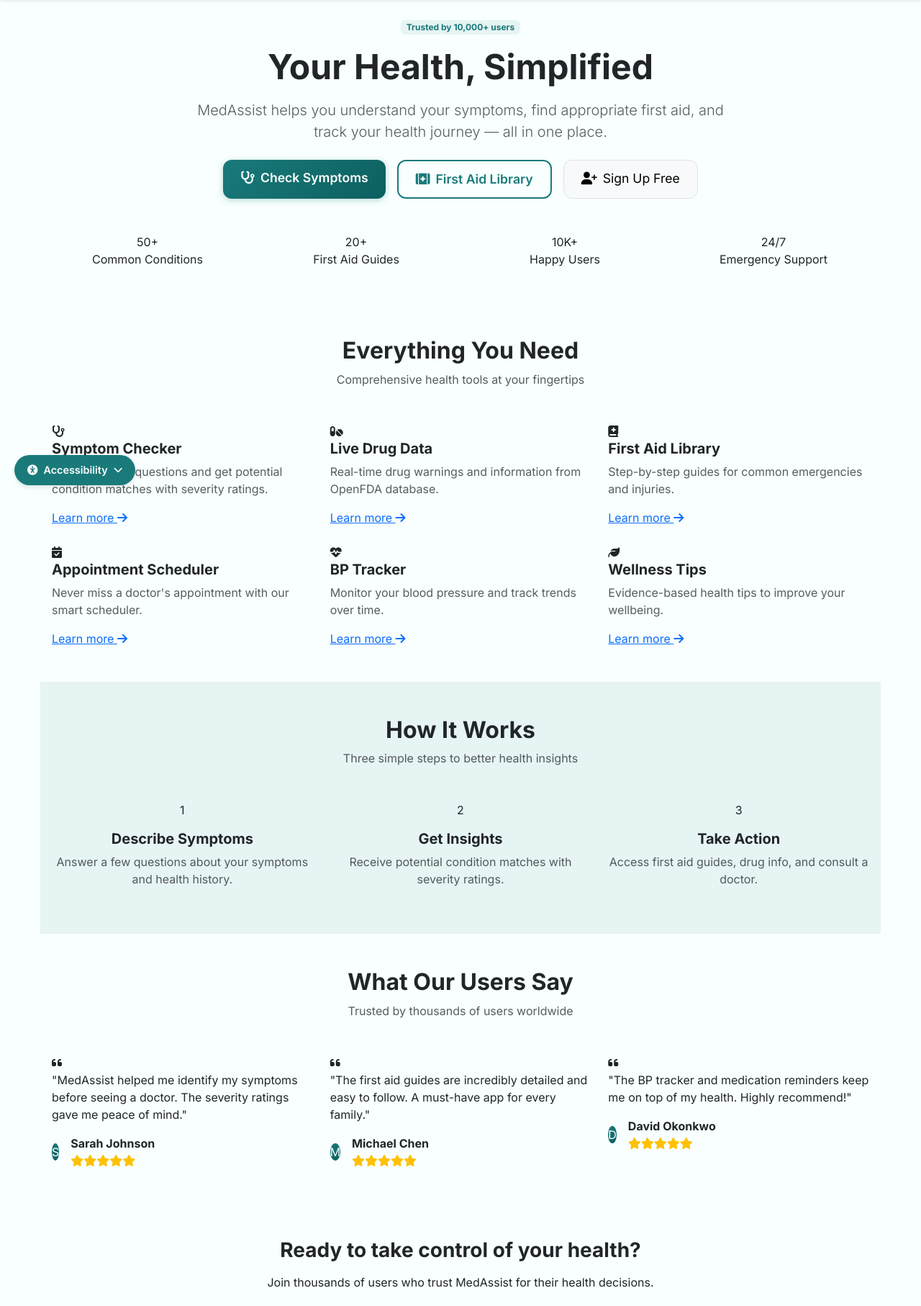
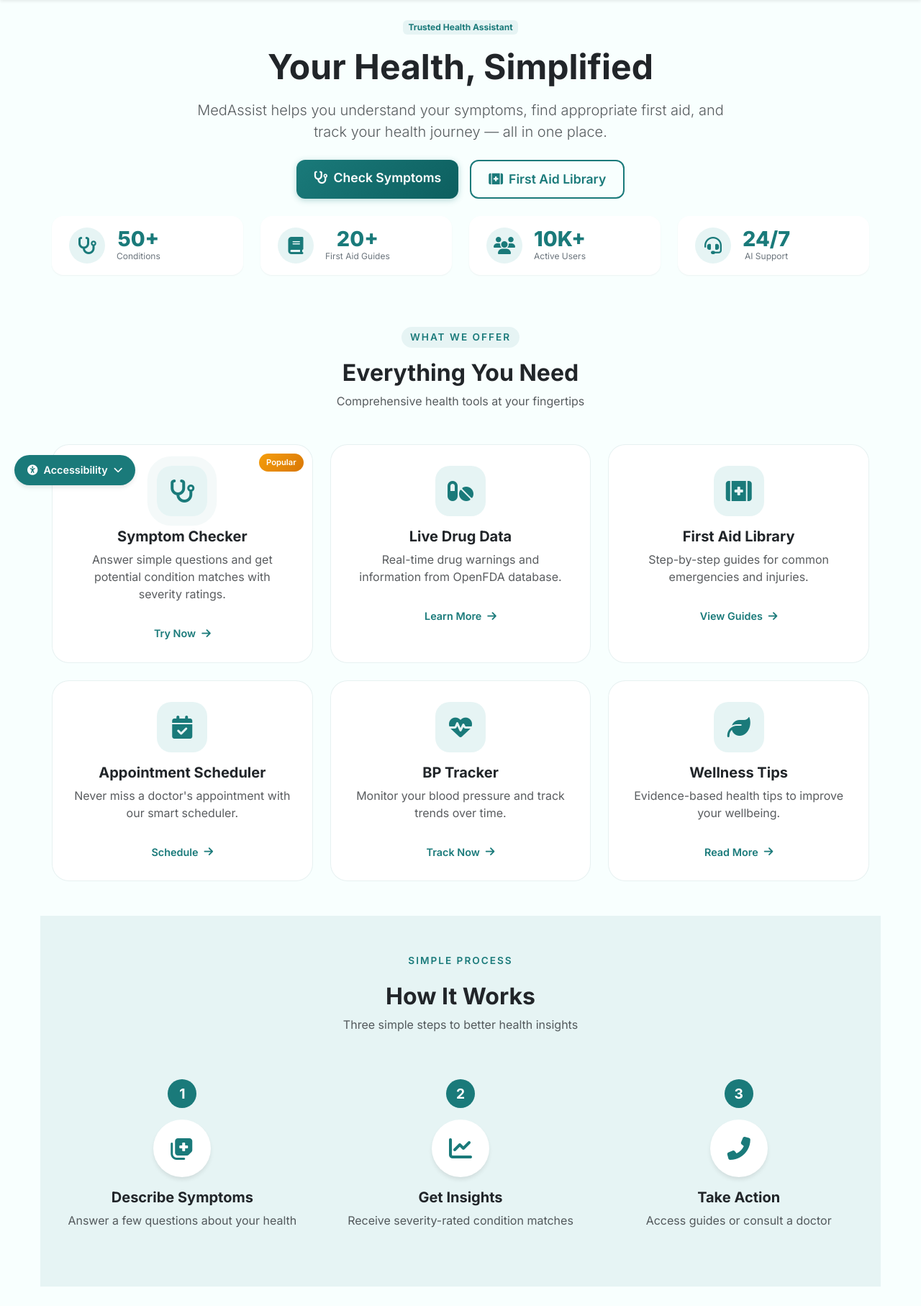
Before and after one commit to winstone-1/med-assist, a Flask app: page / in a window 1280 px wide. Shown: the part 106-1920 px from the top of the page at 72% size. Run offline with Flask 3, Linux system fonts and the light colour scheme; some libraries are stand-ins or nearby versions.

Commit message:
feat: enhance UI with redesigned feature cards, improved stats section, and new section headers

```diff
--- a/static/css/style.css
+++ b/static/css/style.css
@@ -895,3 +895,274 @@
   background: var(--teal-dark);
   color: white;
 }
+/* Section Header */
+.section-header {
+  margin-bottom: 3rem;
+}
+
+.section-subtitle {
+  display: inline-block;
+  font-size: 0.85rem;
+  font-weight: 600;
+  text-transform: uppercase;
+  letter-spacing: 2px;
+  color: var(--teal);
+  background: var(--teal-light);
+  padding: 4px 12px;
+  border-radius: 30px;
+  margin-bottom: 1rem;
+}
+
+/* Enhanced Feature Cards */
+.feature-card-enhanced {
+  background: white;
+  border-radius: 24px;
+  padding: 1.8rem;
+  text-align: center;
+  transition: all 0.3s ease;
+  border: 1px solid rgba(26, 122, 122, 0.1);
+  position: relative;
+  overflow: hidden;
+  height: 100%;
+}
+
+.feature-card-enhanced:hover {
+  transform: translateY(-8px);
+  box-shadow: 0 20px 30px -12px rgba(0, 0, 0, 0.15);
+  border-color: var(--teal);
+}
+
+.feature-card-badge {
+  position: absolute;
+  top: 12px;
+  right: 12px;
+  font-size: 0.7rem;
+  padding: 4px 10px;
+  border-radius: 20px;
+  background: linear-gradient(135deg, #F59E0B, #D97706);
+  color: white;
+  font-weight: 600;
+}
+
+.feature-icon-lg {
+  width: 70px;
+  height: 70px;
+  background: linear-gradient(135deg, var(--teal-light), #E6F4F4);
+  border-radius: 20px;
+  display: flex;
+  align-items: center;
+  justify-content: center;
+  margin: 0 auto;
+  transition: all 0.3s ease;
+}
+
+.feature-icon-lg i {
+  font-size: 2rem;
+  color: var(--teal);
+}
+
+.feature-card-enhanced:hover .feature-icon-lg {
+  background: linear-gradient(135deg, var(--teal), var(--teal-dark));
+}
+
+.feature-card-enhanced:hover .feature-icon-lg i {
+  color: white;
+}
+
+.feature-link {
+  display: inline-flex;
+  align-items: center;
+  gap: 4px;
+  color: var(--teal);
+  text-decoration: none;
+  font-weight: 600;
+  font-size: 0.9rem;
+  margin-top: 1rem;
+  transition: gap 0.3s ease;
+}
+
+.feature-link:hover {
+  gap: 8px;
+  color: var(--teal-dark);
+}
+
+/* Pulse Animation */
+.pulse-icon {
+  animation: pulse 2s infinite;
+}
+
+@keyframes pulse {
+  0%, 100% {
+    box-shadow: 0 0 0 0 rgba(26, 122, 122, 0.4);
+  }
+  50% {
+    box-shadow: 0 0 0 15px rgba(26, 122, 122, 0);
+  }
+}
+
+/* Horizontal Stat Cards */
+.stat-card-horizontal {
+  display: flex;
+  align-items: center;
+  gap: 1rem;
+  background: white;
+  padding: 1rem 1.5rem;
+  border-radius: 16px;
+  box-shadow: var(--shadow-sm);
+  transition: all 0.3s ease;
+}
+
+.stat-card-horizontal:hover {
+  transform: translateY(-3px);
+  box-shadow: var(--shadow-md);
+}
+
+.stat-icon-circle {
+  width: 50px;
+  height: 50px;
+  background: var(--teal-light);
+  border-radius: 50%;
+  display: flex;
+  align-items: center;
+  justify-content: center;
+}
+
+.stat-icon-circle i {
+  font-size: 1.5rem;
+  color: var(--teal);
+}
+
+.stat-number {
+  font-size: 1.8rem;
+  font-weight: 800;
+  color: var(--teal);
+  line-height: 1;
+}
+
+.stat-label {
+  font-size: 0.75rem;
+  color: var(--gray-600);
+}
+
+/* Step Cards */
+.step-card {
+  text-align: center;
+  padding: 1rem;
+}
+
+.step-number-circle {
+  width: 40px;
+  height: 40px;
+  background: var(--teal);
+  color: white;
+  border-radius: 50%;
+  display: flex;
+  align-items: center;
+  justify-content: center;
+  font-weight: bold;
+  font-size: 1.2rem;
+  margin: 0 auto 1rem;
+}
+
+.step-icon {
+  width: 80px;
+  height: 80px;
+  background: white;
+  border-radius: 50%;
+  display: flex;
+  align-items: center;
+  justify-content: center;
+  margin: 0 auto;
+  box-shadow: var(--shadow-md);
+}
+
+.step-icon i {
+  font-size: 2rem;
+  color: var(--teal);
+}
+
+/* CTA Card */
+.cta-card {
+  background: linear-gradient(135deg, var(--teal), var(--teal-dark));
+  border-radius: 30px;
+  padding: 3rem 2rem;
+  color: white;
+}
+
+.cta-icon i {
+  color: rgba(255, 255, 255, 0.3);
+}
+
+.cta-card .btn-light {
+  background: white;
+  color: var(--teal);
+  border: none;
+  box-shadow: 0 4px 15px rgba(0, 0, 0, 0.1);
+}
+
+.cta-card .btn-light:hover {
+  transform: translateY(-2px);
+  background: white;
+}
+
+/* Severity Legend Card */
+.severity-legend-card {
+  background: white;
+  border-radius: 20px;
+  padding: 1.5rem;
+  box-shadow: var(--shadow-sm);
+  border: 1px solid var(--gray-200);
+}
+
+.severity-badge-lg {
+  display: inline-flex;
+  align-items: center;
+  gap: 8px;
+  padding: 8px 18px;
+  border-radius: 40px;
+  font-size: 0.85rem;
+  font-weight: 600;
+}
+
+.severity-badge-lg[data-severity="low"] {
+  background: #10B98120;
+  color: #10B981;
+  border: 1px solid #10B981;
+}
+
+.severity-badge-lg[data-severity="moderate"] {
+  background: #F59E0B20;
+  color: #F59E0B;
+  border: 1px solid #F59E0B;
+}
+
+.severity-badge-lg[data-severity="urgent"] {
+  background: #F9731620;
+  color: #F97316;
+  border: 1px solid #F97316;
+}
+
+.severity-badge-lg[data-severity="emergency"] {
+  background: #EF444420;
+  color: #EF4444;
+  border: 1px solid #EF4444;
+}
+
+/* Dark theme support */
+[data-theme="dark"] .feature-card-enhanced {
+  background: #2a2a3e;
+  border-color: #3a3a4e;
+}
+
+[data-theme="dark"] .stat-card-horizontal {
+  background: #2a2a3e;
+}
+
+[data-theme="dark"] .severity-legend-card {
+  background: #2a2a3e;
+  border-color: #3a3a4e;
+}
+
+[data-theme="dark"] .step-icon {
+  background: #2a2a3e;
+}
--- a/templates/index.html
+++ b/templates/index.html
@@ -8,7 +8,7 @@
     <div class="row justify-content-center">
       <div class="col-lg-8">
         <div class="hero-badge mb-3">
-          <span class="badge bg-teal-light text-teal">Trusted by 10,000+ users</span>
+          <span class="badge bg-teal-light text-teal">Trusted Health Assistant</span>
         </div>
         <h1 class="display-4 fw-bold mb-3">
           Your Health,
@@ -25,11 +25,6 @@
           <a href="{{ url_for('firstaid_list') }}" class="btn btn-outline-teal btn-lg px-4">
             <i class="fa-solid fa-kit-medical me-2"></i>First Aid Library
           </a>
-          {% if not current_user.is_authenticated %}
-          <a href="{{ url_for('register') }}" class="btn btn-light btn-lg px-4 border">
-            <i class="fa-solid fa-user-plus me-2"></i>Sign Up Free
-          </a>
-          {% endif %}
         </div>
       </div>
     </div>
@@ -37,103 +32,149 @@
 </section>
 
 <!-- Stats Section -->
-<section class="stats-section py-5">
+<section class="stats-section py-4">
   <div class="container">
     <div class="row text-center g-4">
       <div class="col-md-3 col-6">
-        <div class="stat-card-modern">
-          <div class="stat-number">50+</div>
-          <div class="stat-label">Common Conditions</div>
+        <div class="stat-card-horizontal">
+          <div class="stat-icon-circle">
+            <i class="fa-solid fa-stethoscope"></i>
+          </div>
+          <div>
+            <div class="stat-number">50+</div>
+            <div class="stat-label">Conditions</div>
+          </div>
         </div>
       </div>
       <div class="col-md-3 col-6">
-        <div class="stat-card-modern">
-          <div class="stat-number">20+</div>
-          <div class="stat-label">First Aid Guides</div>
+        <div class="stat-card-horizontal">
+          <div class="stat-icon-circle">
+            <i class="fa-solid fa-book"></i>
+          </div>
+          <div>
+            <div class="stat-number">20+</div>
+            <div class="stat-label">First Aid Guides</div>
+          </div>
         </div>
       </div>
       <div class="col-md-3 col-6">
-        <div class="stat-card-modern">
-          <div class="stat-number">10K+</div>
-          <div class="stat-label">Happy Users</div>
+        <div class="stat-card-horizontal">
+          <div class="stat-icon-circle">
+            <i class="fa-solid fa-users"></i>
+          </div>
+          <div>
+            <div class="stat-number">10K+</div>
+            <div class="stat-label">Active Users</div>
+          </div>
         </div>
       </div>
       <div class="col-md-3 col-6">
-        <div class="stat-card-modern">
-          <div class="stat-number">24/7</div>
-          <div class="stat-label">Emergency Support</div>
+        <div class="stat-card-horizontal">
+          <div class="stat-icon-circle">
+            <i class="fa-solid fa-headset"></i>
+          </div>
+          <div>
+            <div class="stat-number">24/7</div>
+            <div class="stat-label">AI Support</div>
+          </div>
         </div>
       </div>
     </div>
   </div>
 </section>
 
-<!-- Features Section -->
+<!-- Features Section - Redesigned -->
 <section class="features-section py-5">
   <div class="container">
-    <div class="text-center mb-5">
+    <div class="section-header text-center mb-5">
+      <span class="section-subtitle">What We Offer</span>
       <h2 class="fw-bold">Everything You Need</h2>
       <p class="text-muted">Comprehensive health tools at your fingertips</p>
     </div>
+
     <div class="row g-4">
+      <!-- Feature 1 - Symptom Checker -->
       <div class="col-lg-4 col-md-6">
-        <div class="feature-card-modern h-100">
-          <div class="feature-icon-lg">
+        <div class="feature-card-enhanced">
+          <div class="feature-card-badge emergency-badge">Popular</div>
+          <div class="feature-icon-lg pulse-icon">
             <i class="fa-solid fa-stethoscope"></i>
           </div>
-          <h5 class="fw-bold">Symptom Checker</h5>
+          <h5 class="fw-bold mt-3">Symptom Checker</h5>
           <p class="text-muted">Answer simple questions and get potential condition matches with severity ratings.</p>
-          <a href="{{ url_for('symptom_form') }}" class="btn-link">Learn more <i class="fa-solid fa-arrow-right"></i></a>
+          <a href="{{ url_for('symptom_form') }}" class="feature-link">
+            Try Now <i class="fa-solid fa-arrow-right ms-1"></i>
+          </a>
         </div>
       </div>
+
+      <!-- Feature 2 - Live Drug Data -->
       <div class="col-lg-4 col-md-6">
-        <div class="feature-card-modern h-100">
+        <div class="feature-card-enhanced">
           <div class="feature-icon-lg">
             <i class="fa-solid fa-pills"></i>
           </div>
-          <h5 class="fw-bold">Live Drug Data</h5>
+          <h5 class="fw-bold mt-3">Live Drug Data</h5>
           <p class="text-muted">Real-time drug warnings and information from OpenFDA database.</p>
-          <a href="{{ url_for('symptom_form') }}" class="btn-link">Learn more <i class="fa-solid fa-arrow-right"></i></a>
+          <a href="{{ url_for('symptom_form') }}" class="feature-link">
+            Learn More <i class="fa-solid fa-arrow-right ms-1"></i>
+          </a>
         </div>
       </div>
+
+      <!-- Feature 3 - First Aid Library -->
       <div class="col-lg-4 col-md-6">
-        <div class="feature-card-modern h-100">
+        <div class="feature-card-enhanced">
           <div class="feature-icon-lg">
-            <i class="fa-solid fa-book-medical"></i>
+            <i class="fa-solid fa-kit-medical"></i>
           </div>
-          <h5 class="fw-bold">First Aid Library</h5>
+          <h5 class="fw-bold mt-3">First Aid Library</h5>
           <p class="text-muted">Step-by-step guides for common emergencies and injuries.</p>
-          <a href="{{ url_for('firstaid_list') }}" class="btn-link">Learn more <i class="fa-solid fa-arrow-right"></i></a>
+          <a href="{{ url_for('firstaid_list') }}" class="feature-link">
+            View Guides <i class="fa-solid fa-arrow-right ms-1"></i>
+          </a>
         </div>
       </div>
+
+      <!-- Feature 4 - Appointment Scheduler -->
       <div class="col-lg-4 col-md-6">
-        <div class="feature-card-modern h-100">
+        <div class="feature-card-enhanced">
           <div class="feature-icon-lg">
             <i class="fa-solid fa-calendar-check"></i>
           </div>
-          <h5 class="fw-bold">Appointment Scheduler</h5>
+          <h5 class="fw-bold mt-3">Appointment Scheduler</h5>
           <p class="text-muted">Never miss a doctor's appointment with our smart scheduler.</p>
-          <a href="{{ url_for('appointments') }}" class="btn-link">Learn more <i class="fa-solid fa-arrow-right"></i></a>
+          <a href="{{ url_for('appointments') }}" class="feature-link">
+            Schedule <i class="fa-solid fa-arrow-right ms-1"></i>
+          </a>
         </div>
       </div>
+
+      <!-- Feature 5 - BP Tracker -->
       <div class="col-lg-4 col-md-6">
-        <div class="feature-card-modern h-100">
+        <div class="feature-card-enhanced">
           <div class="feature-icon-lg">
             <i class="fa-solid fa-heartbeat"></i>
           </div>
-          <h5 class="fw-bold">BP Tracker</h5>
+          <h5 class="fw-bold mt-3">BP Tracker</h5>
           <p class="text-muted">Monitor your blood pressure and track trends over time.</p>
-          <a href="{{ url_for('bp_tracker') }}" class="btn-link">Learn more <i class="fa-solid fa-arrow-right"></i></a>
+          <a href="{{ url_for('bp_tracker') }}" class="feature-link">
+            Track Now <i class="fa-solid fa-arrow-right ms-1"></i>
+          </a>
         </div>
       </div>
+
+      <!-- Feature 6 - Wellness Tips -->
       <div class="col-lg-4 col-md-6">
-        <div class="feature-card-modern h-100">
+        <div class="feature-card-enhanced">
           <div class="feature-icon-lg">
             <i class="fa-solid fa-leaf"></i>
           </div>
-          <h5 class="fw-bold">Wellness Tips</h5>
+          <h5 class="fw-bold mt-3">Wellness Tips</h5>
           <p class="text-muted">Evidence-based health tips to improve your wellbeing.</p>
-          <a href="{{ url_for('wellness') }}" class="btn-link">Learn more <i class="fa-solid fa-arrow-right"></i></a>
+          <a href="{{ url_for('wellness') }}" class="feature-link">
+            Read More <i class="fa-solid fa-arrow-right ms-1"></i>
+          </a>
         </div>
       </div>
     </div>
@@ -143,75 +184,40 @@
 <!-- How It Works -->
 <section class="how-it-works py-5 bg-teal-light">
   <div class="container">
-    <div class="text-center mb-5">
+    <div class="section-header text-center mb-5">
+      <span class="section-subtitle">Simple Process</span>
       <h2 class="fw-bold">How It Works</h2>
       <p class="text-muted">Three simple steps to better health insights</p>
     </div>
     <div class="row text-center g-4">
       <div class="col-md-4">
-        <div class="step-circle mx-auto">1</div>
-        <h5 class="fw-bold mt-3">Describe Symptoms</h5>
-        <p class="text-muted">Answer a few questions about your symptoms and health history.</p>
-      </div>
-      <div class="col-md-4">
-        <div class="step-circle mx-auto">2</div>
-        <h5 class="fw-bold mt-3">Get Insights</h5>
-        <p class="text-muted">Receive potential condition matches with severity ratings.</p>
-      </div>
-      <div class="col-md-4">
-        <div class="step-circle mx-auto">3</div>
-        <h5 class="fw-bold mt-3">Take Action</h5>
-        <p class="text-muted">Access first aid guides, drug info, and consult a doctor.</p>
-      </div>
-    </div>
-  </div>
-</section>
-
-<!-- Testimonials -->
-<section class="testimonials py-5">
-  <div class="container">
-    <div class="text-center mb-5">
-      <h2 class="fw-bold">What Our Users Say</h2>
-      <p class="text-muted">Trusted by thousands of users worldwide</p>
-    </div>
-    <div class="row g-4">
-      <div class="col-md-4">
-        <div class="testimonial-card">
-          <i class="fa-solid fa-quote-left quote-icon"></i>
-          <p class="mb-3">"MedAssist helped me identify my symptoms before seeing a doctor. The severity ratings gave me peace of mind."</p>
-          <div class="d-flex align-items-center">
-            <div class="testimonial-avatar bg-teal text-white rounded-circle me-3">S</div>
-            <div>
-              <strong>Sarah Johnson</strong>
-              <div class="stars"><i class="fa-solid fa-star text-warning"></i><i class="fa-solid fa-star text-warning"></i><i class="fa-solid fa-star text-warning"></i><i class="fa-solid fa-star text-warning"></i><i class="fa-solid fa-star text-warning"></i></div>
-            </div>
+        <div class="step-card">
+          <div class="step-number-circle">1</div>
+          <div class="step-icon">
+            <i class="fa-solid fa-notes-medical"></i>
           </div>
+          <h5 class="fw-bold mt-3">Describe Symptoms</h5>
+          <p class="text-muted">Answer a few questions about your health</p>
         </div>
       </div>
       <div class="col-md-4">
-        <div class="testimonial-card">
-          <i class="fa-solid fa-quote-left quote-icon"></i>
-          <p class="mb-3">"The first aid guides are incredibly detailed and easy to follow. A must-have app for every family."</p>
-          <div class="d-flex align-items-center">
-            <div class="testimonial-avatar bg-teal text-white rounded-circle me-3">M</div>
-            <div>
-              <strong>Michael Chen</strong>
-              <div class="stars"><i class="fa-solid fa-star text-warning"></i><i class="fa-solid fa-star text-warning"></i><i class="fa-solid fa-star text-warning"></i><i class="fa-solid fa-star text-warning"></i><i class="fa-solid fa-star text-warning"></i></div>
-            </div>
+        <div class="step-card">
+          <div class="step-number-circle">2</div>
+          <div class="step-icon">
+            <i class="fa-solid fa-chart-line"></i>
           </div>
+          <h5 class="fw-bold mt-3">Get Insights</h5>
+          <p class="text-muted">Receive severity-rated condition matches</p>
         </div>
       </div>
       <div class="col-md-4">
-        <div class="testimonial-card">
-          <i class="fa-solid fa-quote-left quote-icon"></i>
-          <p class="mb-3">"The BP tracker and medication reminders keep me on top of my health. Highly recommend!"</p>
-          <div class="d-flex align-items-center">
-            <div class="testimonial-avatar bg-teal text-white rounded-circle me-3">D</div>
-            <div>
-              <strong>David Okonkwo</strong>
-              <div class="stars"><i class="fa-solid fa-star text-warning"></i><i class="fa-solid fa-star text-warning"></i><i class="fa-solid fa-star text-warning"></i><i class="fa-solid fa-star text-warning"></i><i class="fa-solid fa-star text-warning"></i></div>
-            </div>
+        <div class="step-card">
+          <div class="step-number-circle">3</div>
+          <div class="step-icon">
+            <i class="fa-solid fa-phone-alt"></i>
           </div>
+          <h5 class="fw-bold mt-3">Take Action</h5>
+          <p class="text-muted">Access guides or consult a doctor</p>
         </div>
       </div>
     </div>
@@ -220,8 +226,11 @@
 
 <!-- CTA Section -->
 <section class="cta-section py-5">
-  <div class="container text-center">
-    <div class="cta-card">
+  <div class="container">
+    <div class="cta-card text-center">
+      <div class="cta-icon mb-3">
+        <i class="fa-solid fa-heart-pulse fa-3x"></i>
+      </div>
       <h3 class="fw-bold mb-3">Ready to take control of your health?</h3>
       <p class="mb-4">Join thousands of users who trust MedAssist for their health decisions.</p>
       {% if not current_user.is_authenticated %}
@@ -238,14 +247,22 @@
 </section>
 
 <!-- Severity Legend -->
-<div class="container mb-4">
-  <div class="card border-0 bg-light p-3">
-    <h6 class="fw-bold mb-3 text-center text-muted">Severity Scale Guide</h6>
+<div class="container mb-5">
+  <div class="severity-legend-card">
+    <h6 class="fw-bold mb-3 text-center">Severity Scale Guide</h6>
     <div class="d-flex justify-content-center gap-3 flex-wrap">
-      <span class="badge severity-badge" data-severity="low">Low - Self Care</span>
-      <span class="badge severity-badge" data-severity="moderate">Moderate - Monitor</span>
-      <span class="badge severity-badge" data-severity="urgent">Urgent - Seek Care</span>
-      <span class="badge severity-badge" data-severity="emergency">Emergency - Call 999</span>
+      <span class="severity-badge-lg" data-severity="low">
+        <i class="fa-solid fa-face-smile"></i> Low - Self Care
+      </span>
+      <span class="severity-badge-lg" data-severity="moderate">
+        <i class="fa-solid fa-face-meh"></i> Moderate - Monitor
+      </span>
+      <span class="severity-badge-lg" data-severity="urgent">
+        <i class="fa-solid fa-face-frown"></i> Urgent - Seek Care
+      </span>
+      <span class="severity-badge-lg" data-severity="emergency">
+        <i class="fa-solid fa-ambulance"></i> Emergency - Call 999
+      </span>
     </div>
   </div>
 </div>
```
